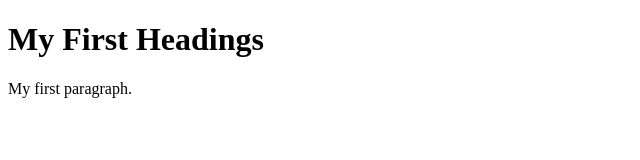
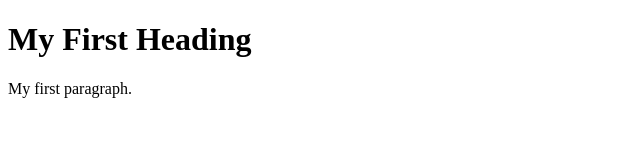
Before and after one commit to fslepsot/webprog-sf231-html-lessons, a plain HTML site: page introduction/index.html in a window 1280 px wide. Shown: the full height of the page, 0-640 px from the left. Drawn offline with Linux system fonts and the light colour scheme.

Commit message:
changed headings to heading

```diff
--- a/introduction/index.html
+++ b/introduction/index.html
@@ -5,7 +5,7 @@
 </head>
 
 <body>
-<h1> My First Headings</h1>
+<h1> My First Heading</h1>
 <p>My first paragraph.</p>
 
 </body>
```
